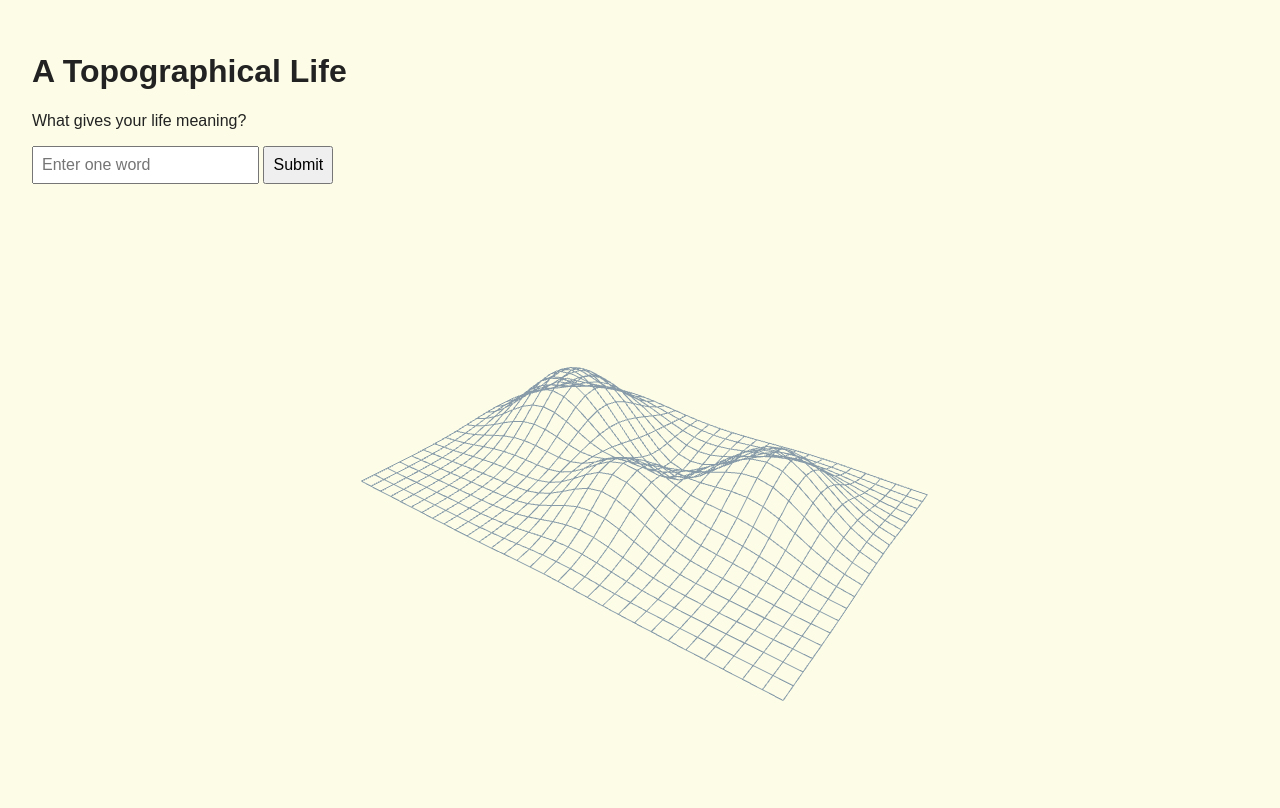
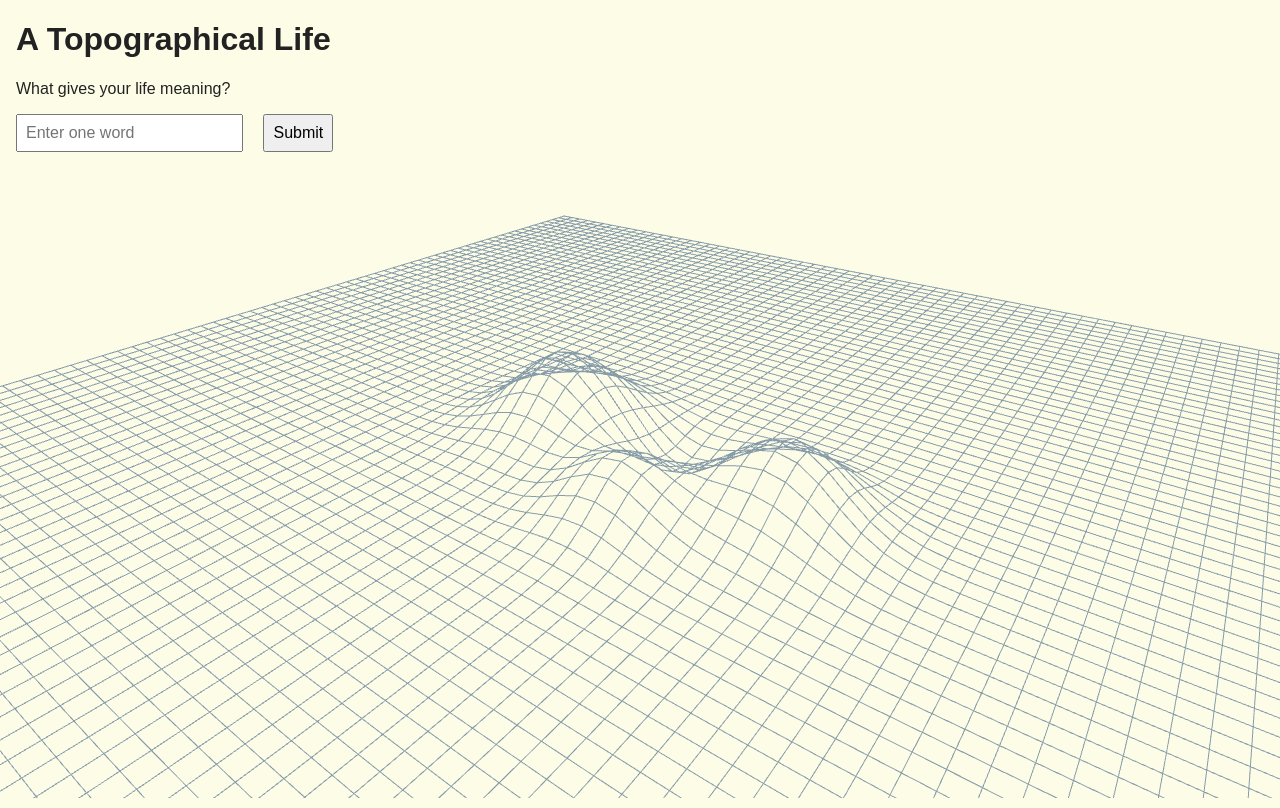
Before and after one commit to g3thsemane/CART351, a Flask app: page / in a window 1280 px wide. Run offline with Flask 3, Linux system fonts and the light colour scheme; some libraries are stand-ins or nearby versions.

Commit message:
Changes to canvas size and some comments

```diff
--- a/mini1/static/css/style.css
+++ b/mini1/static/css/style.css
@@ -2,31 +2,38 @@
 body {
     font-family: Arial, sans-serif;
     margin: 0;
-    padding: 2rem;
+    padding: 0;
     background-color: #fcfce7;
     color: #222;
 }
 
 main {
-    max-width: 1400px;
+    /* max-width: 1400px; */
+    max-width: none;
     margin: 0 auto;
+}
+
+h1 {
+    margin-left: 1rem;
 }
 
 label {
     display: block;
     margin-bottom: 1rem;
+    margin-left: 1rem;
 }
 
 input,
 button {
     font: inherit;
     padding: 0.5rem;
+    margin-left: 1rem;
 }
 
-/* Give the static 3D scene most of the window's height. */
+
 #landscape {
     width: 100%;
-    height: 72vh;
+    height: calc(100vh - 170px);
     min-height: 320px;
 }
 
--- a/mini1/static/js/grid.js
+++ b/mini1/static/js/grid.js
@@ -4,17 +4,17 @@ const container = document.querySelector("#landscape");
 
 const scene = new THREE.Scene();
 scene.background = new THREE.Color("#fcfce7");
-const camera = new THREE.PerspectiveCamera(45, 1, 0.1, 1000);
+const camera = new THREE.PerspectiveCamera(45, 2, 0.1, 1000);
 
 //Renderer draws scene onto canvas
 const renderer = new THREE.WebGLRenderer({ antialias: true });
 renderer.setPixelRatio(Math.min(window.devicePixelRatio, 2));
 container.appendChild(renderer.domElement);
 
-const gridWidth = 30;
-const gridDepth = 20;
-const columns = 30;
-const rows = 20;
+const gridWidth = 90;
+const gridDepth = 90;
+const columns = 70;
+const rows = 80;
 const points = [];
 
 //Gaussian for bell curve shape, generates higher and lower points based around a central point.
@@ -56,8 +56,11 @@ for (let column = 0; column <= columns; column++) {
 }
 
 const geometry = new THREE.BufferGeometry();
+//assigning positions of points[]
 geometry.setAttribute("position", new THREE.Float32BufferAttribute(points, 3));
+//colour
 const material = new THREE.LineBasicMaterial({ color: "#879ba8" });
+//Wireframe geometry
 const grid = new THREE.LineSegments(geometry, material);
 scene.add(grid);
 
```
